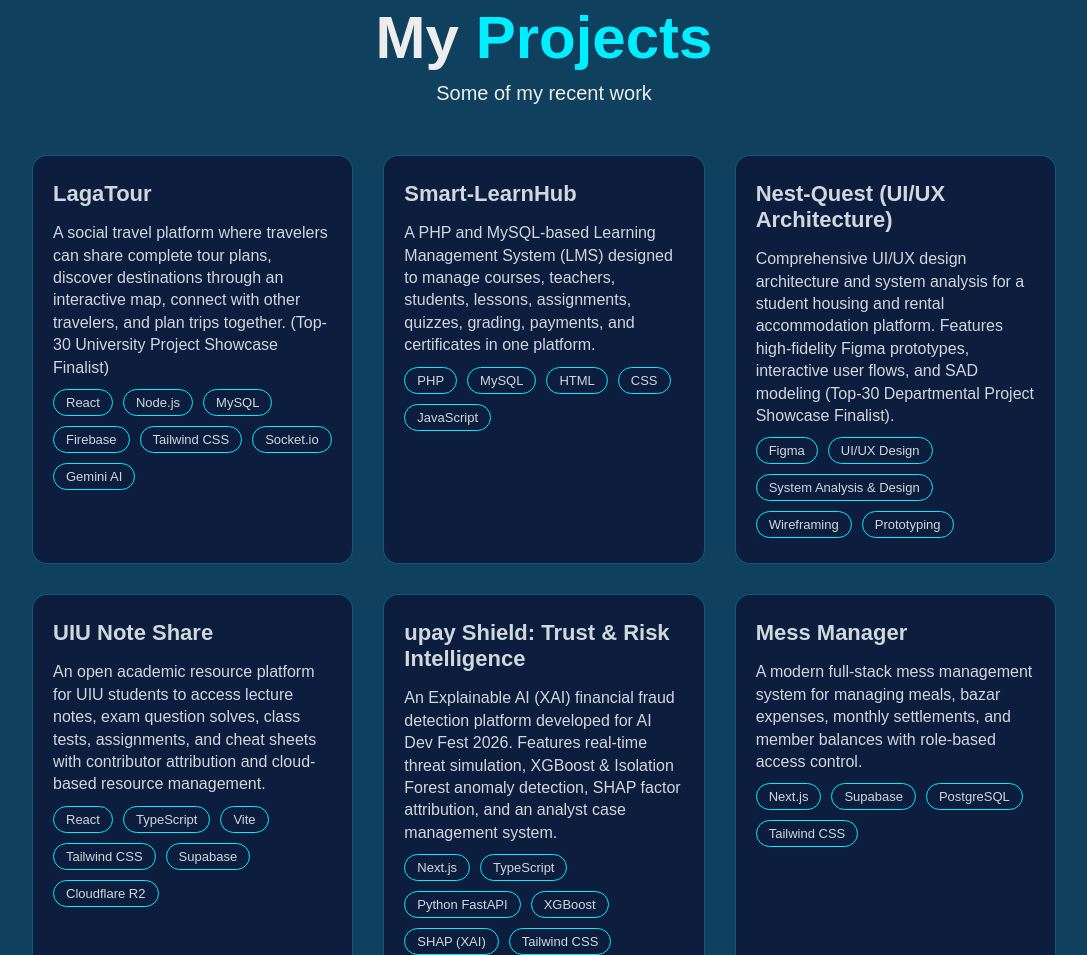
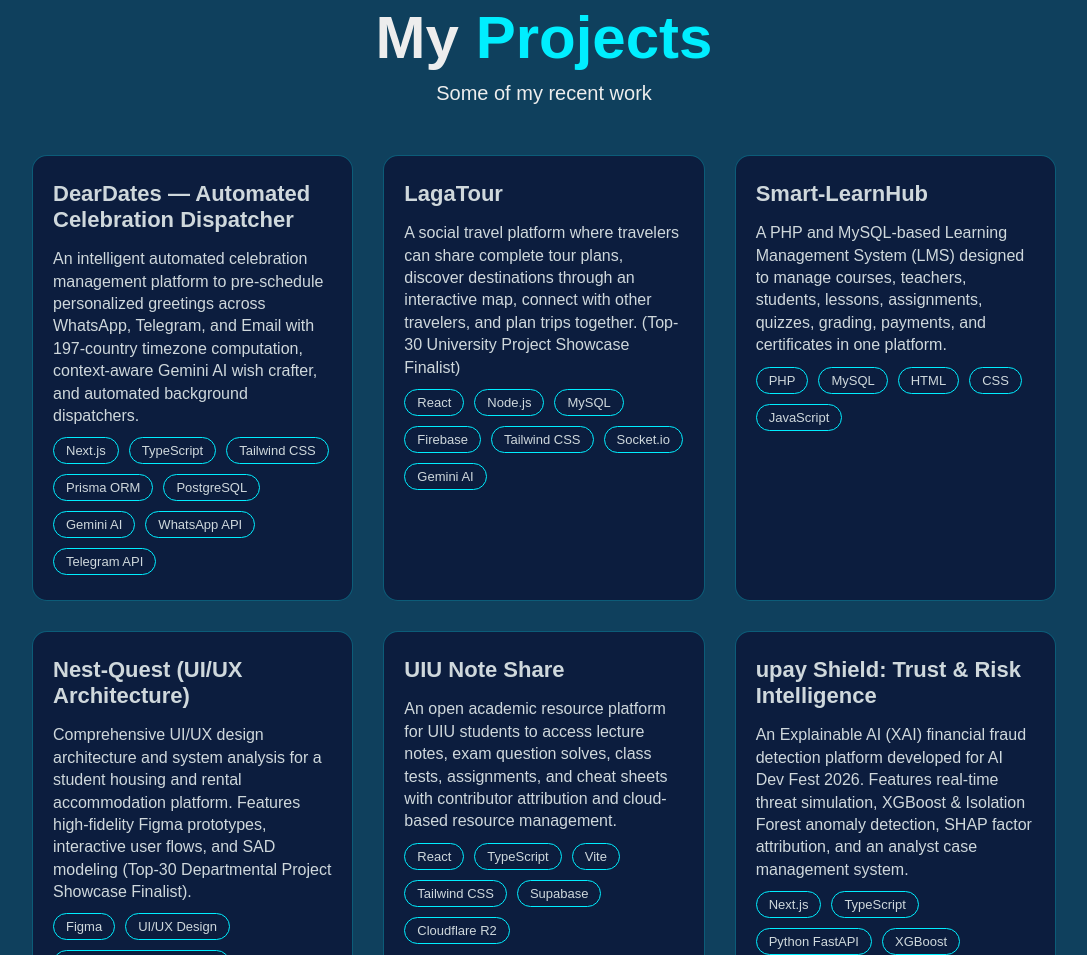
Before and after one commit to RakibHossain231/my-portfolio, a plain HTML site: page index.html in a window 1280 px wide. Shown: the part 3558-4513 px from the top of the page, without its empty margins (96-1183 px from the left). Drawn offline with nearby package versions, Linux system fonts and the light colour scheme.

Commit message:
Add DearDates project to Projects section

```diff
--- a/index.html
+++ b/index.html
@@ -275,6 +275,22 @@
         </div>
 
         <div class="projects-container">
+
+            <a class="card project" href="https://deardates.vercel.app/" target="_blank"
+                rel="noopener noreferrer">
+                <h4>DearDates — Automated Celebration Dispatcher</h4>
+                <p>An intelligent automated celebration management platform to pre-schedule personalized greetings across WhatsApp, Telegram, and Email with 197-country timezone computation, context-aware Gemini AI wish crafter, and automated background dispatchers.</p>
+                <div class="tags">
+                    <span class="tag">Next.js</span>
+                    <span class="tag">TypeScript</span>
+                    <span class="tag">Tailwind CSS</span>
+                    <span class="tag">Prisma ORM</span>
+                    <span class="tag">PostgreSQL</span>
+                    <span class="tag">Gemini AI</span>
+                    <span class="tag">WhatsApp API</span>
+                    <span class="tag">Telegram API</span>
+                </div>
+            </a>
 
             <a class="card project" href="https://github.com/Tanveer-2002/LagaTour" target="_blank"
                 rel="noopener noreferrer">
```
